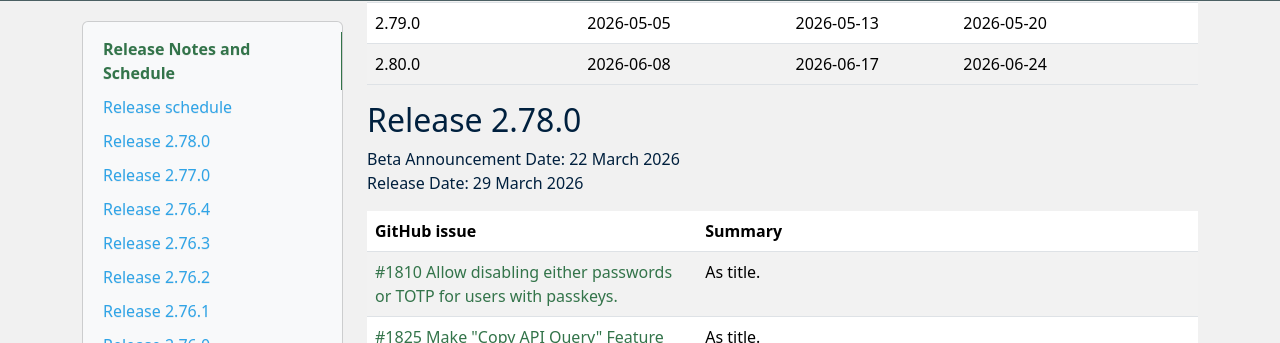
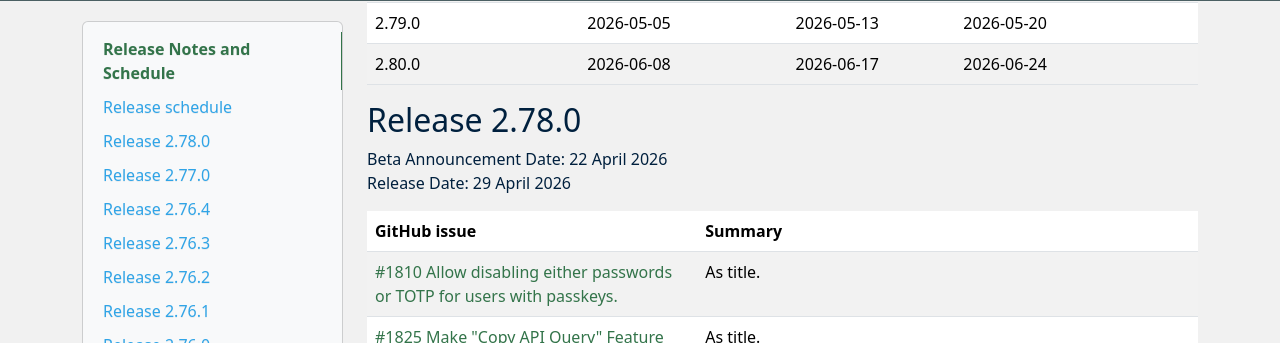
Before and after one commit to peeringdb/docs, an MkDocs documentation site: the page built from docs/release_notes/index.md, in a window 1280 px wide and 900 px high, scrolled down 501 px. Shown: the part 112-455 px from the top of the window. Built offline with MkDocs 1.6.1, drawn with Linux system fonts in a browser that asks for light colours; nearby versions of some CDN libraries.

Commit message:
Push 2.78.0 Release Notes.

```diff
--- a/docs/release_notes/index.md
+++ b/docs/release_notes/index.md
@@ -20,8 +20,8 @@ Our releases are generally deployed at around 04:00 UTC.
 
 ## Release 2.78.0
 
-Beta Announcement Date: 22 March 2026
-Release Date: 29 March 2026
+Beta Announcement Date: 22 April 2026
+Release Date: 29 April 2026
 
 | **GitHub issue** | **Summary** |
 | ----------------- | ----------- |
```
